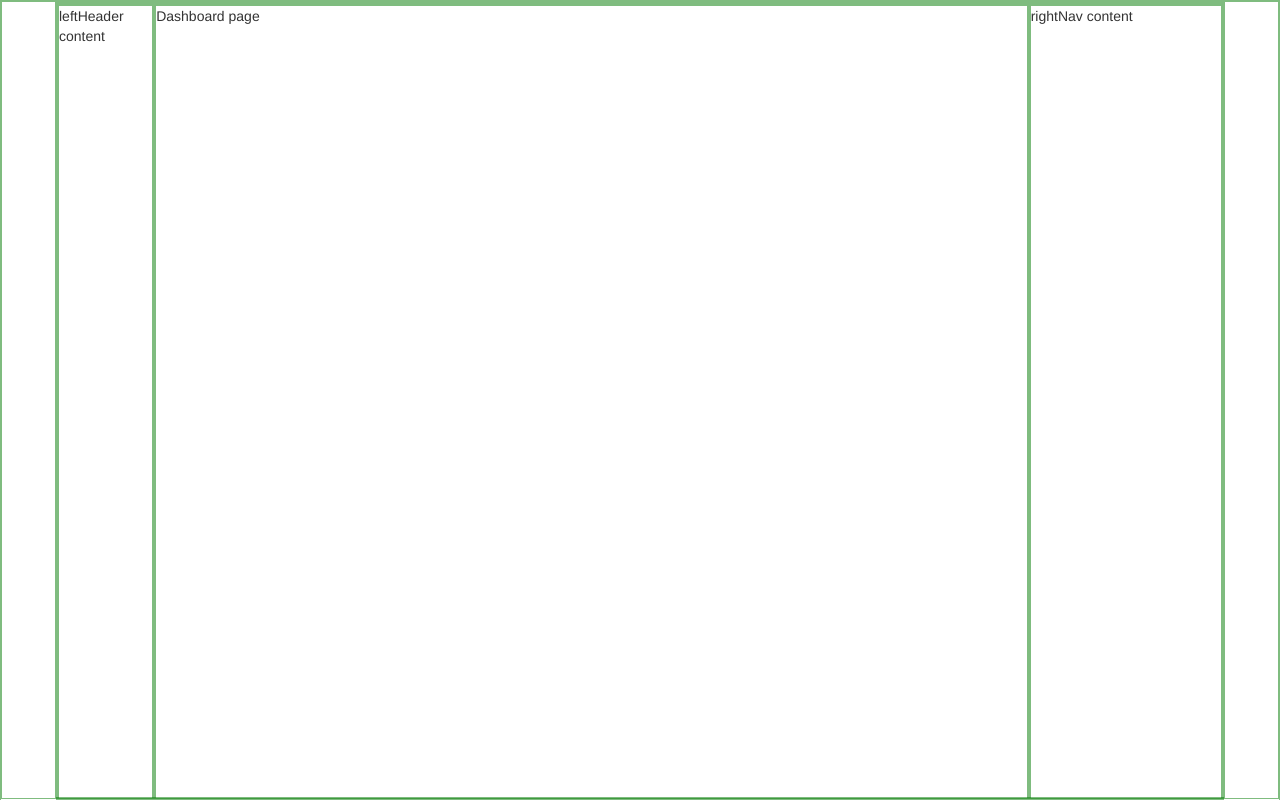
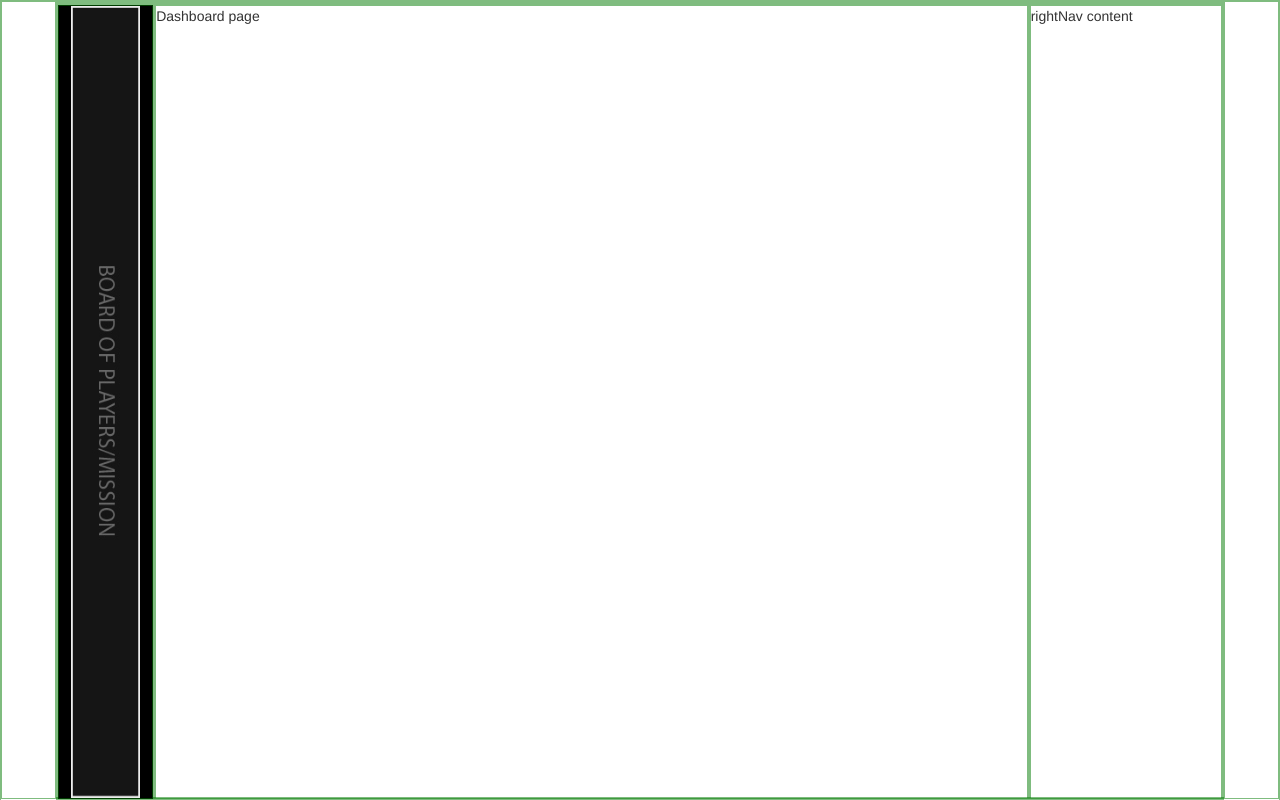
Before and after one commit to namgivu/flask-aosh4, a Flask app: page /user/dashboard in a window 1280 px wide. Run offline with Flask 2, Linux system fonts and the light colour scheme; some libraries are stand-ins or nearby versions.

Commit message:
left header @ layout

```diff
--- a/app/templates/layout/base.html
+++ b/app/templates/layout/base.html
@@ -34,7 +34,7 @@
         {#header on the left#}
         <div class="col col-xs-1">
           {% block leftHeader %}
-            <div>leftHeader content</div>
+            <div class="leftHeader"></div>
           {% endblock %}
         </div>
 
@@ -54,16 +54,32 @@
       </div>
     </div>
 
+    {#format layout column#}
     <style>
       .col {
         padding: 0;
       }
 
-      .layoutWrapper
+        .layoutWrapper
       , .layoutWrapper .col div
       {
         height: 100%;
       }
+    </style>
+
+    {#format leftHeader#}
+    <style>
+    .leftHeader {
+      background-image: url('{{ url_for('static', filename='image/wireframe/leftHeader.png') }}');
+      background-color: black;
+
+      height: 100%;
+      width: auto;
+      background-size: contain;
+
+      background-repeat: no-repeat;
+      background-position: center center;
+    }
     </style>
 
 
```
Also changed, not shown: app/static/image/wireframe/leftHeader.png (added).
